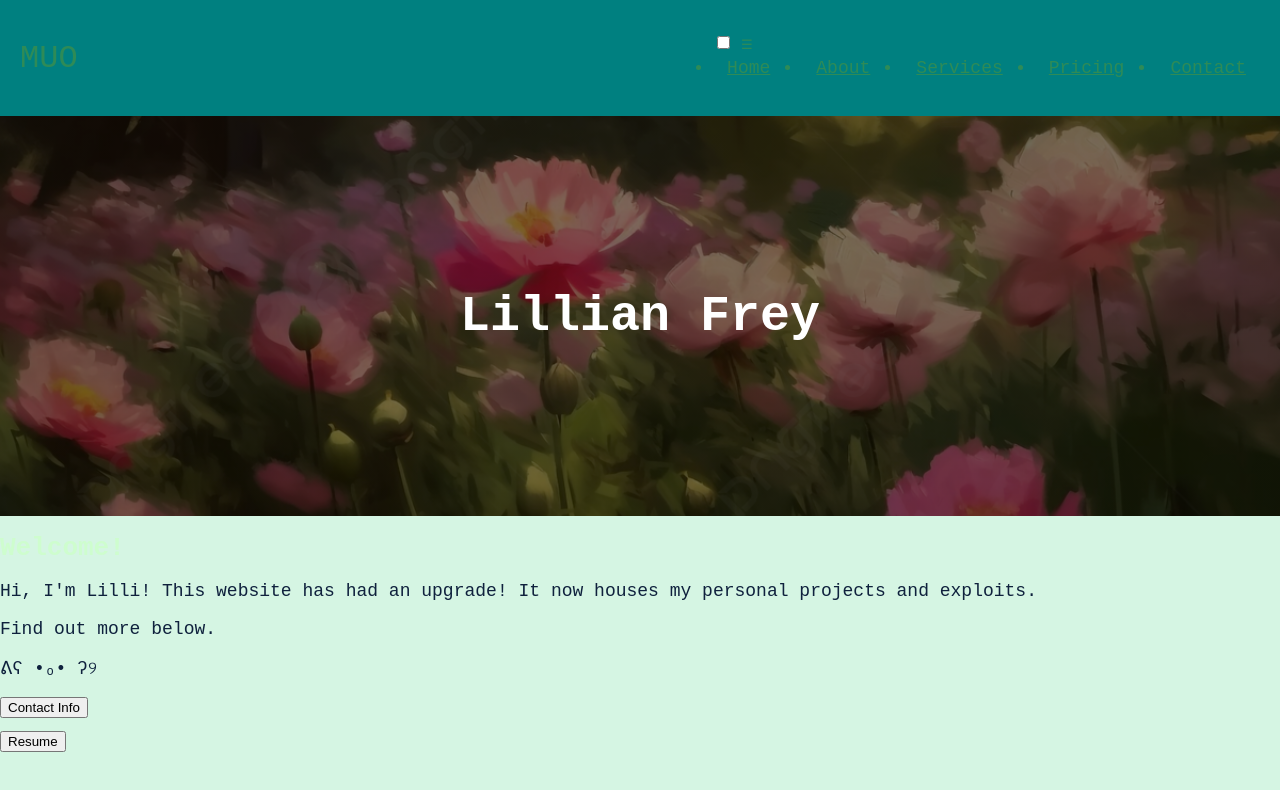
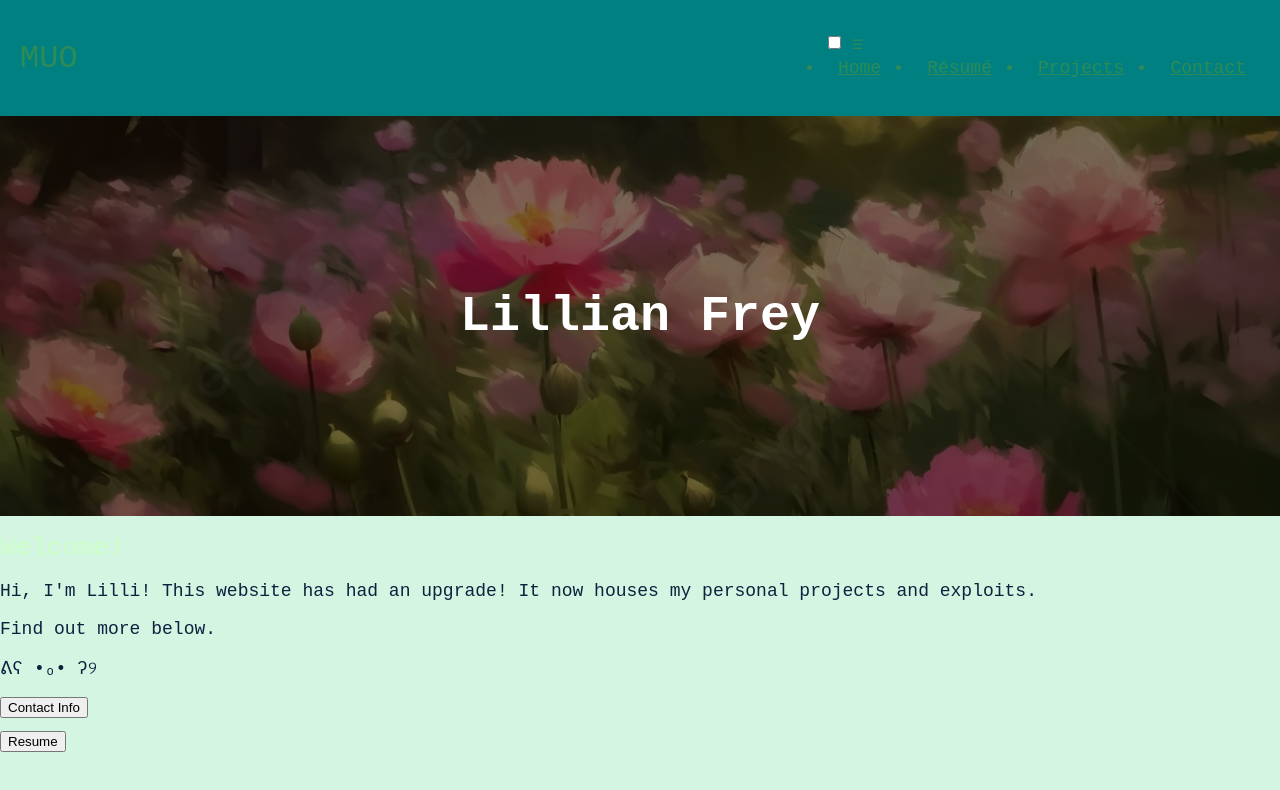
Before and after one commit to lilli-2048/lilli-2048.github.io, a plain HTML site: page index.html in a window 1280 px wide. Drawn offline with Linux system fonts and the light colour scheme.

Commit message:
Update index.html

```diff
--- a/index.html
+++ b/index.html
@@ -63,10 +63,10 @@ body, html {
       <div class="menu">
 
         <li><a href="/">Home</a></li>
-        <li><a href="/">About</a></li>
+        <li><a href="/">Résumé</a></li>
 
         <li class="services">
-          <a href="/">Services</a>
+          <a href="/">Projects</a>
 
           <!-- DROPDOWN MENU -->
           <ul class="dropdown">
@@ -79,7 +79,6 @@ body, html {
 
         </li>
 
-        <li><a href="/">Pricing</a></li>
         <li><a href="/">Contact</a></li>
       </div>
     </ul>
```
